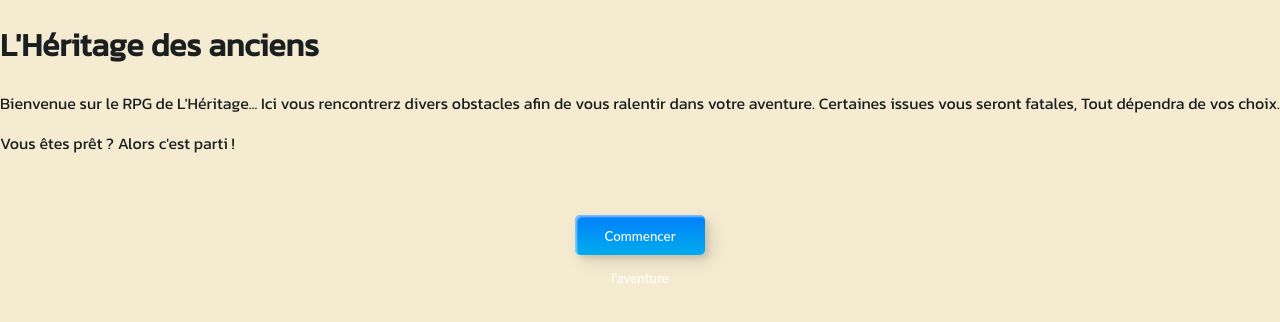
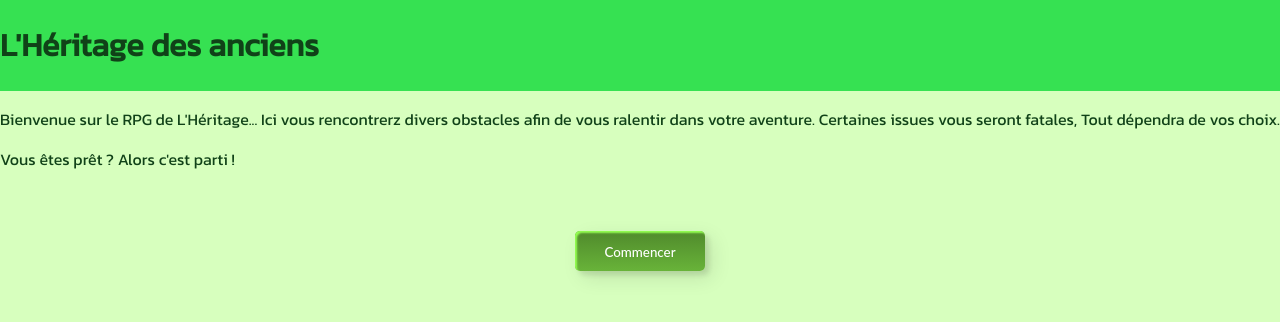
Before and after one commit to symsym-1629/rpg-web, a plain HTML site: page index.html in a window 1280 px wide. Drawn offline with Linux system fonts and the light colour scheme.

Commit message:
lundi matin

```diff
--- a/index.html
+++ b/index.html
@@ -8,11 +8,14 @@
     <link rel="favicon" href="favicon.ico" />
 </head>
 <body>
-    <h1>L'Héritage des anciens </h1>
+    <div class="title1">
+
+        <h1>L'Héritage des anciens </h1>
+    </div>
     <p>Bienvenue sur le RPG de L'Héritage... Ici vous rencontrerz divers obstacles afin de vous ralentir dans votre aventure. Certaines issues vous seront fatales, Tout dépendra de vos choix.</p>
     <p>Vous êtes prêt ? Alors c'est parti !</p>
     <div class="frame">
-        <a href="aventure/Départ.html"> <button class="custom-btn btn-3"><span>Commencer l'aventure</span></button></a>
+        <a href="aventure/Départ.html"> <button class="custom-btn btn-3"><span>Commencer</span></button></a>
 
     </div>
 </body>
--- a/styles.css
+++ b/styles.css
@@ -1,12 +1,24 @@
 @import url('https://fonts.googleapis.com/css2?family=Kanit&display=swap');
 
 body {
-    background-color: #F5EBD1;
+    background-color: #D7FFBE;
     font-family: 'Kanit', sans-serif;
     font-size: 16px;
     font-weight: 400;
     line-height: 1.5;
-    color: #1A1F1F;
+    color: #104218;
+    text-align: left;
+    margin: 0;
+    padding: 0;
+    overflow-x: hidden;
+}
+.title1 {
+  background-color: #36E152;
+    font-family: 'Kanit', sans-serif;
+    font-size: 16px;
+    font-weight: 400;
+    line-height: 1.5;
+    color: #104218;
     text-align: left;
     margin: 0;
     padding: 0;
@@ -77,17 +89,17 @@ button {
   transition: all 0.3s ease;
   position: relative;
   display: inline-block;
-   box-shadow:inset 2px 2px 2px 0px rgba(255,255,255,.5),
+   box-shadow:inset 2px 2px 2px 0px #94FF52,
    7px 7px 20px 0px rgba(0,0,0,.1),
    4px 4px 5px 0px rgba(0,0,0,.1);
   outline: none;
 }
 
 .btn-3 {
-  background: rgb(0,172,238);
-background: linear-gradient(0deg, rgba(0,172,238,1) 0%, rgba(2,126,251,1) 100%);
-  width: 130px;
-  height: 40px;
+  background: #38611F;
+  background: linear-gradient(0deg, #68B339 0%, #508A2C 100%);
+  /* width: 130px; */
+  /* height: 40px; */
   line-height: 42px;
   padding: 0;
   border: none;
@@ -105,7 +117,7 @@ background: linear-gradient(0deg, rgba(0,172,238,1) 0%, rgba(2,126,251,1) 100%);
   content: "";
   right: 0;
   top: 0;
-   background: rgba(2,126,251,1);
+   background: #1A6B27;
   transition: all 0.3s ease;
 }
 .btn-3:before {
@@ -127,7 +139,7 @@ background: linear-gradient(0deg, rgba(0,172,238,1) 0%, rgba(2,126,251,1) 100%);
   width: 100%;
 }
 .btn-3 span:hover{
-   color: rgba(2,126,251,1);
+   color: #1A6B27;
 }
 .btn-3 span:before,
 .btn-3 span:after {
@@ -135,7 +147,7 @@ background: linear-gradient(0deg, rgba(0,172,238,1) 0%, rgba(2,126,251,1) 100%);
   content: "";
   left: 0;
   bottom: 0;
-   background: rgba(2,126,251,1);
+   background: #1A6B27;
   transition: all 0.3s ease;
 }
 .btn-3 span:before {
```
Also changed, not shown: poubelle.txt (added).
